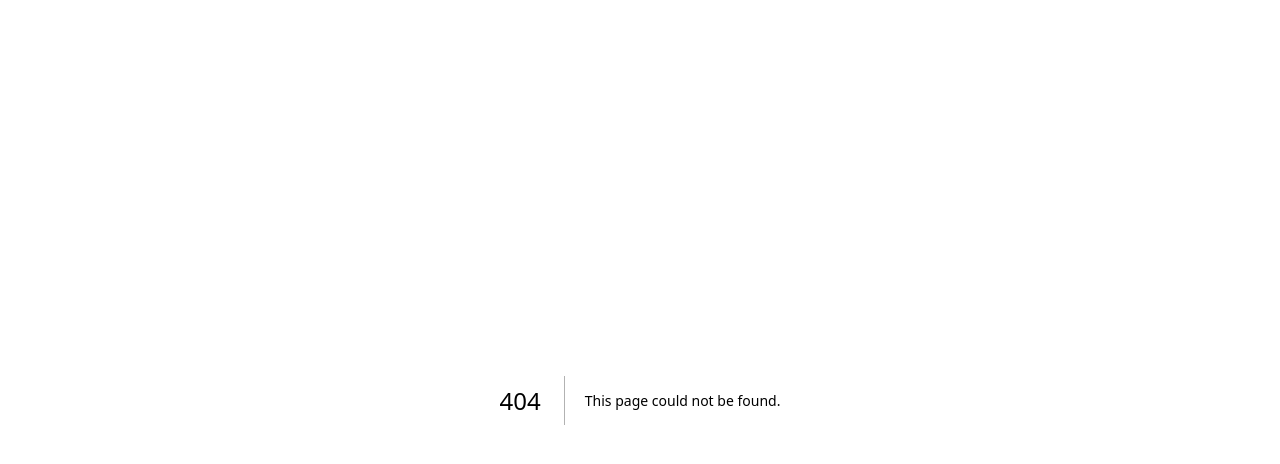
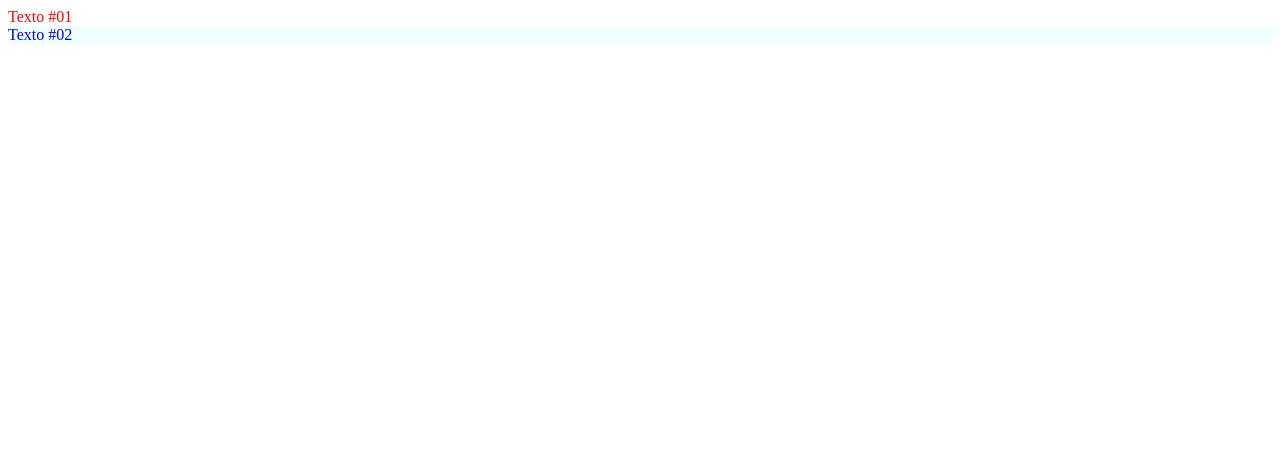
Before and after one commit to vanderson22/curso-react-nextjs, a Next.js app: page /css/integracao2 in a window 1280 px wide. Before the commit this address had no page. Shown: the top 464 px of the page. Built offline with nearby package versions, Linux system fonts and the light colour scheme.

Commit message:
css module

```diff
--- /dev/null
+++ b/pages/css/integracao2.jsx
@@ -0,0 +1,21 @@
+
+import estilos from "./integracao2.module.css"
+//??styles
+export default function integracao2() {
+
+
+    return (
+
+        <>
+            <div id={estilos.integracao2}>
+                <div className={estilos.vermelho}>
+                    Texto #01
+                </div>
+                <div className={estilos.azul}>
+                    Texto #02
+                </div>
+
+            </div>
+        </>
+    )
+}
--- /dev/null
+++ b/pages/css/integracao2.module.css
@@ -0,0 +1,16 @@
+/* module significa um css específico e não global */
+
+.vermelho {
+
+    color: red;
+}
+
+.azul {
+
+    color: blue;
+    background-color: azure;
+}
+
+#integracao2 {
+    align-items: center;
+}
```
